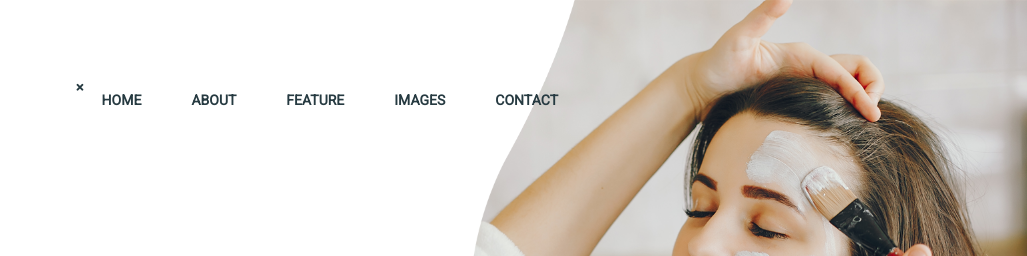
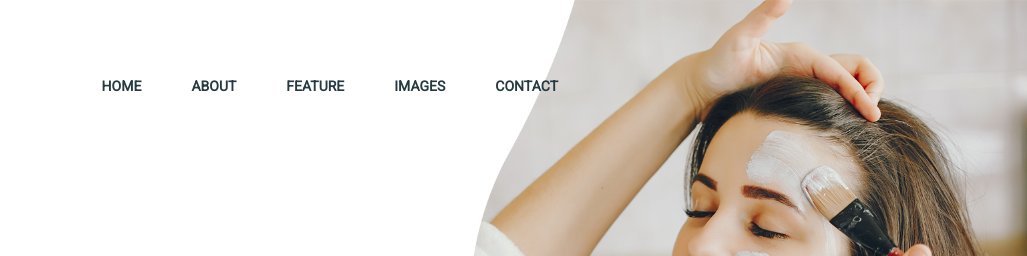
Before and after one commit to dungla2896/leospa, a plain HTML site: page index.html in a window 1280 px wide. Shown: the top 256 px of the page, 253-1280 px from the left. Drawn offline with Linux system fonts and the light colour scheme.

Commit message:
[update]

```diff
--- a/CSS/main.css
+++ b/CSS/main.css
@@ -62,7 +62,7 @@
     position: relative;
     z-index: 2;
 }
-.menu__close{
+.menu .menu__close{
     display: none;
 }
 .menu__collapse {
```
